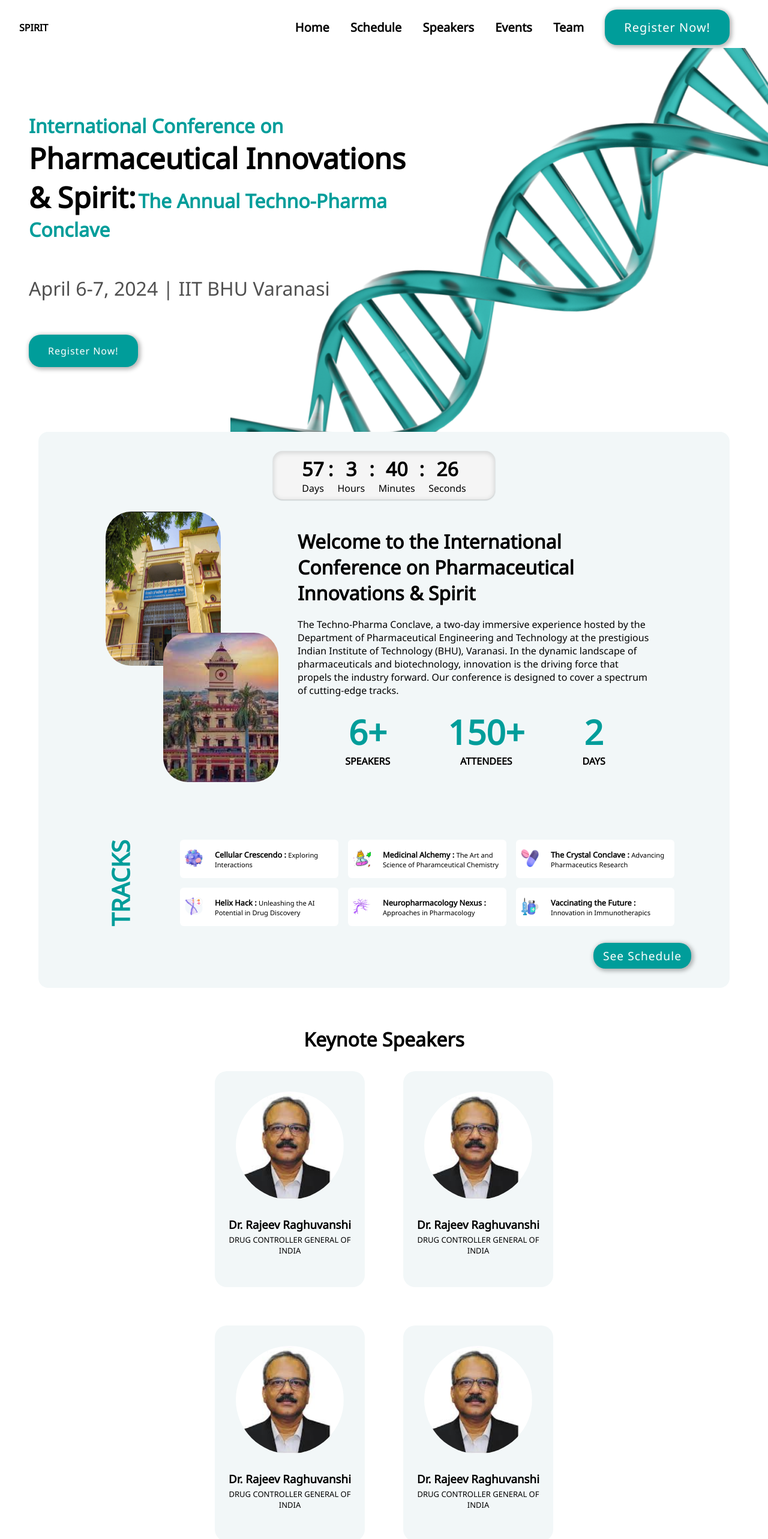
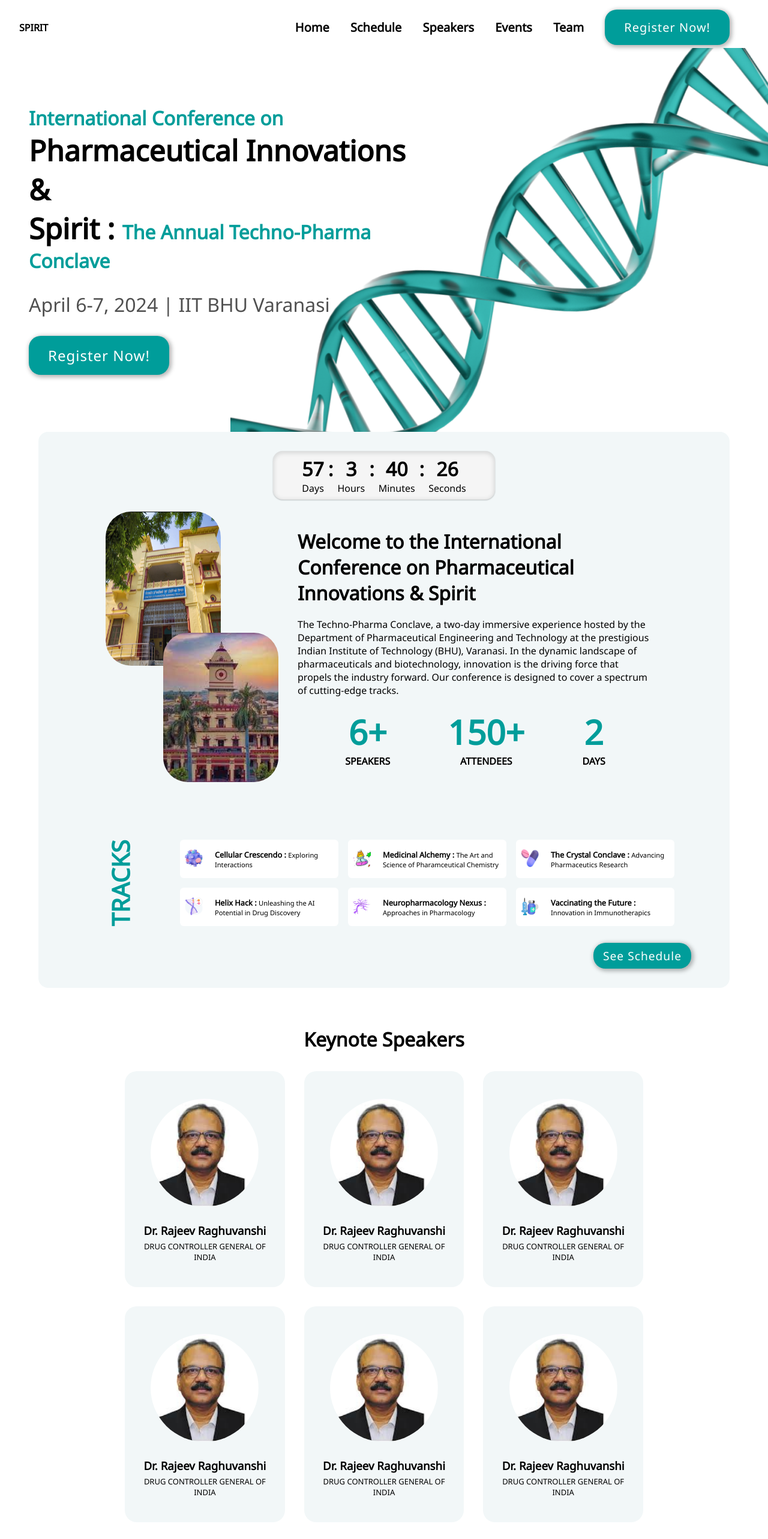
Before and after one commit to itsgeekhokage/spirit-24, a React (Vite) app: page / in a window 1280 px wide. Shown: the top 2566 px of the page at 60% size. Built offline with nearby package versions, Linux system fonts and the light colour scheme.

Commit message:
udpate fast

```diff
--- a/src/Pages/Event.jsx
+++ b/src/Pages/Event.jsx
@@ -43,9 +43,7 @@
         <div className={styles.poster}>
           {eventsDB.map((item, index) => {
             return (
-              <div key={index}>
-                <Card item={item} />
-              </div>
+                <Card item={item} key={index} />
             );
           })}
         </div>
--- a/src/Pages/Event.module.css
+++ b/src/Pages/Event.module.css
@@ -17,23 +17,22 @@
   margin-bottom: 2rem;
 }
 .poster {
-  width: 100%;
+  width: 90%;
   display: flex;
   align-items: center;
   justify-content: center;
   flex-wrap: wrap;
-  gap: 40px;
+  gap: 2rem;
   margin: auto;
 }
 
 .card {
   display: flex;
+  width: calc(25% - 2rem);
   flex-direction: column;
-  width: 250px;
   height: 300px;
   justify-content: center;
   background-color: #f2f7f8;
-  border: 2px solid #f2f7f8;
   border-radius: 10px;
   /* box-shadow: 2px 2px 5px 5px rgba(0, 0, 0, 0.1); */
   transition: 0.2s ease-in-out;
@@ -57,8 +56,10 @@
   font-size: large;
   color: black;
   padding: 2%;
+  text-align: center;
   font-weight: bold;
   margin-bottom: 5%;
+  width: 100%;
 }
 
 .card .btn {
--- a/src/Pages/Footer.jsx
+++ b/src/Pages/Footer.jsx
@@ -13,7 +13,7 @@
         <div className={styles.lefttitle}>
           <h3>International Conference on</h3>
           <h1>
-            PHARMACEUTICAL INNOVATIONS & SPIRIT: <span>The Annual Techno-Pharma
+            PHARMACEUTICAL INNOVATIONS & SPIRIT: <br /> <span>The Annual Techno-Pharma
             Conclave</span>
           </h1>
         </div>
--- a/src/Pages/Footer.module.css
+++ b/src/Pages/Footer.module.css
@@ -19,8 +19,7 @@
   align-items: center;
   justify-content: space-between;
   gap: 10px;
-  background: var(--secondaryColor);
-  color: white;
+  color: var(--primaryColor);
   border-radius: 0.5rem 0.5rem 0 0;
   box-shadow: rgba(60, 64, 67, 0.3) 0px 1px 2px 0px,
     rgba(60, 64, 67, 0.15) 0px 2px 6px 2px inset;
--- a/src/Pages/Home.jsx
+++ b/src/Pages/Home.jsx
@@ -13,7 +13,7 @@
           </span>{" "}
           <span className={styles.black}>
             {" "}
-            Pharmaceutical Innovations & Spirit:
+            Pharmaceutical Innovations & <br />Spirit : { ' '}
           </span>{" "}
           <span className={styles.green}>
             The Annual Techno-Pharma Conclave
@@ -22,7 +22,7 @@
         <div className={styles.secondRow}>
           April 6-7, 2024 | IIT BHU Varanasi
         </div>
-        <button>Register Now!</button>
+        <button className={styles.button}>Register Now!</button>
       </div>
       <div className={styles.right}></div>
     </div>
--- a/src/Pages/Home.module.css
+++ b/src/Pages/Home.module.css
@@ -19,7 +19,7 @@
 .green {
   font-size: 2rem;
   color: var(--primaryColor);
-  font-family: "Noto Sans", serif;
+  font-family: "Noto Sans", serif !important;
   font-weight: bold;
 }
 .right {
@@ -29,11 +29,12 @@
   background-size: fill;
   background-position-x: 70%;
   background-position-y: 10%;
+  background-repeat: no-repeat;
   position: absolute;
   right: 0;
 }
 .black {
-  font-family: "Noto Sans", serif;
+  font-family: "Noto Sans", serif !important;
   font-size: 3rem;
   font-weight: 700;
 }
@@ -41,3 +42,6 @@
   color: rgba(0, 0, 0, 0.685);
   font-size: 2rem;
 }
+.button {
+  font-size: 1.5rem;
+}
--- a/src/Pages/Speakers.jsx
+++ b/src/Pages/Speakers.jsx
@@ -6,7 +6,10 @@
   return (
     <div className={styles.card}>
       <div className={styles.imagecontainer}>
-        <img src={item.image} alt="" />
+        <img
+          src={item.image}
+          alt=""
+        />
       </div>
 
       <div className={styles.name}>
@@ -68,11 +71,20 @@
     <div className={styles.page}>
       <h1>Keynote Speakers</h1>
       <div className={styles.list}>
-        {speakers.map((item, index) => {
+        {speakers.slice(0, 3).map((item, index) => {
           return (
-            <div key={index}>
-              <Card item={item} />
-            </div>
+            <Card
+              item={item}
+              key={index}
+            />
+          );
+        })}
+        {speakers.slice(3, 7).map((item, index) => {
+          return (
+            <Card
+              item={item}
+              key={index}
+            />
           );
         })}
       </div>
--- a/src/Pages/Speakers.module.css
+++ b/src/Pages/Speakers.module.css
@@ -5,7 +5,7 @@
   /* background: url("/images/bg.png"); */
   background-repeat: 5;
   display: flex;
-  padding: 4rem 15rem;
+  padding: 4rem 5rem;
   flex-direction: column;
   justify-content: center;
   align-items: center;
@@ -15,49 +15,13 @@
 .list {
   display: flex;
   flex-wrap: wrap;
-  gap: 4rem;
+  gap: 2rem;
   justify-content: center;
+  width: 80%;
 }
-/* .card {
-  height: 300px;
-  width: 15vw;
-  background: linear-gradient(to bottom, #52247f, #00a7b5);
-  padding: 4px;
-  border-radius: 1rem;
-  box-shadow: rgba(60, 64, 67, 0.3) 0px 1px 2px 0px,
-    rgba(60, 64, 67, 0.15) 0px 2px 6px 2px;
-} */
-/* .card_main {
-  width: 100%;
-  height: 100%;
-  background: white;
-  border-radius: 1rem;
-  display: flex;
-  flex-direction: column;
-  justify-content: space-evenly;
-  align-items: center;
-  img {
-    height: 150px;
-    width: 150px;
-  }
-  div h3 {
-    padding: 1rem;
-  }
-  div {
-    display: flex;
-    flex-direction: column;
-    gap: 12px;
-    align-items: center;
-  }
-  div div {
-    height: 3px;
-    background-color: #000;
-    width: 100%;
-  }
-} */
 
 .card {
-  width: 250px;
+  width: calc(33.33% - 2rem);
   height: 360px;
   background-color: #f2f7f8;
   border-radius: 20px;
```
